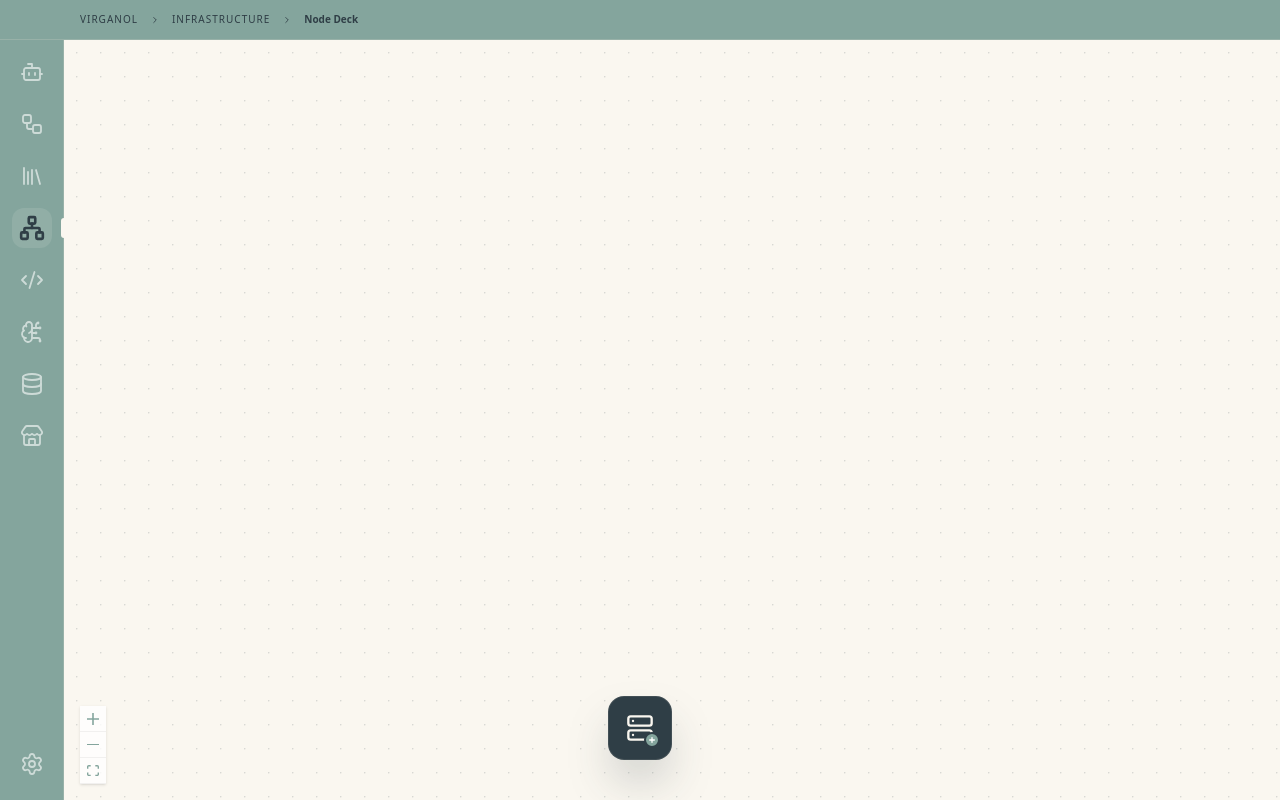
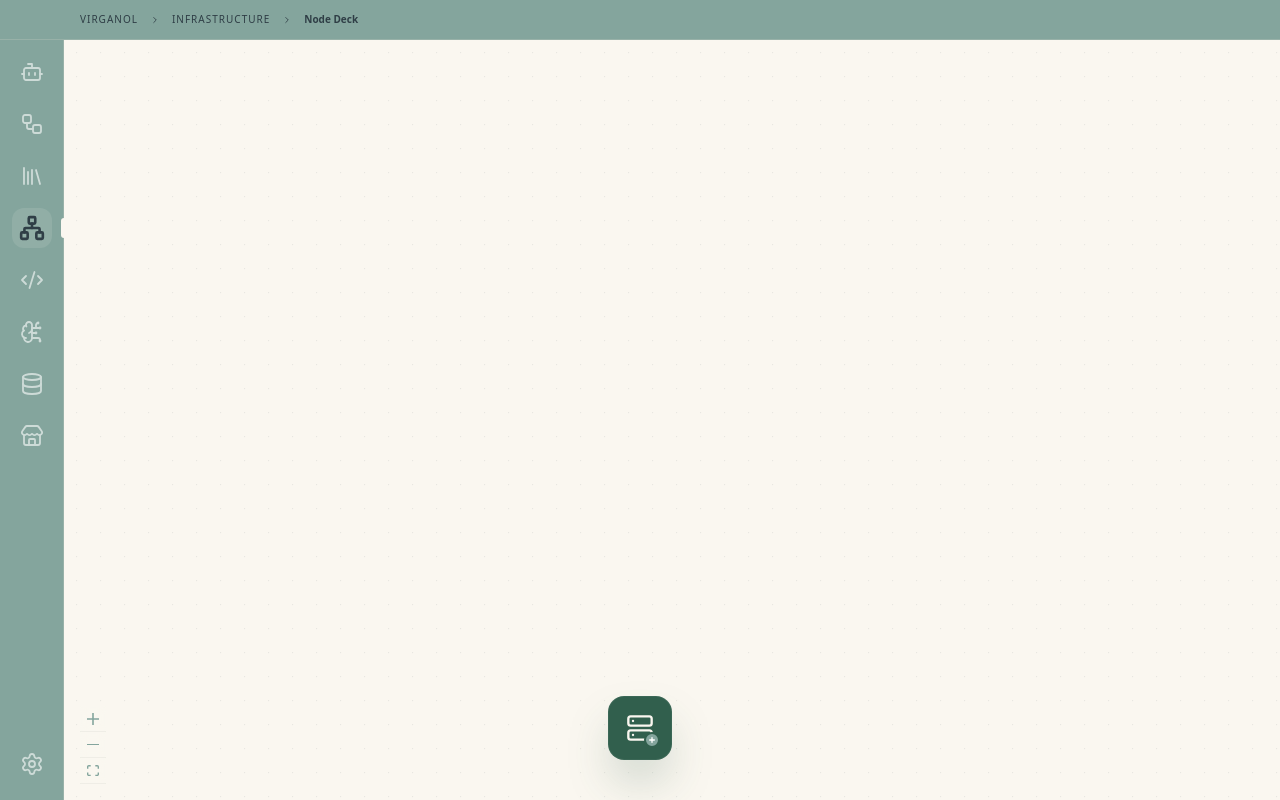
Before and after one commit to SJRnhqh/Virganol, a React (Vite) app in the folder apps/ui/: page / in a window 1280 px wide. Built offline with nearby package versions, Linux system fonts and the light colour scheme.

Commit message:
🎨 style: enhance BaseActionCard and BaseCanvas with semantic theming and improved styles

```diff
--- a/apps/ui/src/components/base/BaseActionCard.tsx
+++ b/apps/ui/src/components/base/BaseActionCard.tsx
@@ -1,44 +1,32 @@
 import { memo, type ElementType } from 'react';
 import { type LucideIcon } from 'lucide-react';
+import { cn } from '@/lib/utils';
 
 interface BaseActionCardProps {
-  icon: LucideIcon | ElementType;    // 主图标
-  badgeIcon?: LucideIcon | ElementType; // 可选的角标图标
-  onClick: () => void;               // 点击动作
-  title: string;                     // 悬浮提示
-  active?: boolean;                  // 是否处于激活状态（预留）
-  className?: string;                // 允许外部微调定位样式
+  icon: LucideIcon | ElementType;
+  badgeIcon?: LucideIcon | ElementType;
+  onClick: () => void;
+  title: string;
+  className?: string;
 }
 
-export const BaseActionCard = memo(({
-  icon: Icon,
-  badgeIcon: BadgeIcon,
-  onClick,
-  title,
-  className = ""
-}: BaseActionCardProps) => {
+export const BaseActionCard = memo(({ icon: Icon, badgeIcon: BadgeIcon, onClick, title, className }: BaseActionCardProps) => {
   return (
-    // 💡 移除 fixed 定位，让其由外部容器（如 NodeDashboard）决定位置
-    <div className={`relative z-50 ${className}`}>
+    <div className={cn("relative z-50", className)}>
       <button
         onClick={onClick}
         title={title}
         className="group relative flex items-center justify-center w-16 h-16
-          bg-[#2F3E46] text-[#FAF7F0]
-          rounded-2xl shadow-2xl shadow-[#2F3E46]/40 border border-[#E6E1D3]/10
+          bg-action-bg text-action-fg
+          rounded-2xl shadow-2xl shadow-action-bg/40 border border-white/5
           overflow-hidden transition-all duration-300
-          hover:scale-110 hover:-translate-y-2 hover:shadow-emerald-900/50 active:scale-95"
+          hover:scale-110 hover:-translate-y-2 active:scale-95"
       >
-        {/* 背景流光效果 */}
-        <div className="absolute inset-0 bg-linear-to-tr from-transparent via-[#84A59D]/30 to-transparent opacity-0 group-hover:opacity-100 transition-opacity duration-500" />
-
-        {/* 核心图标区域 */}
+        <div className="absolute inset-0 bg-linear-to-tr from-transparent via-white/10 to-transparent opacity-0 group-hover:opacity-100 transition-opacity duration-500" />
         <div className="relative z-10">
-          <Icon size={28} strokeWidth={2} className="text-[#FAF7F0] group-hover:text-white transition-colors" />
-
-          {/* 动态渲染角标 */}
+          <Icon size={28} strokeWidth={2} className="text-action-fg group-hover:text-white transition-colors" />
           {BadgeIcon && (
-            <div className="absolute -bottom-1.5 -right-1.5 w-4 h-4 bg-[#84A59D] rounded-full flex items-center justify-center border-2 border-[#2F3E46]">
+            <div className="absolute -bottom-1.5 -right-1.5 w-4 h-4 bg-action-badge rounded-full flex items-center justify-center border-2 border-action-bg">
               <BadgeIcon size={8} strokeWidth={4} className="text-white" />
             </div>
           )}
--- a/apps/ui/src/components/base/BaseCanvas.tsx
+++ b/apps/ui/src/components/base/BaseCanvas.tsx
@@ -3,59 +3,36 @@ import {
   Background,
   Controls,
   BackgroundVariant,
-  type Node,
-  type NodeChange,
-  type NodeTypes,
-  type ReactFlowProps
-} from '@xyflow/react';
-import '@xyflow/react/dist/style.css';
+  type ReactFlowProps,
+} from "@xyflow/react";
+import "@xyflow/react/dist/style.css";
 
-interface BaseCanvasProps extends ReactFlowProps {
-  nodes: Node[];
-  nodeTypes: NodeTypes;
-  onNodesChange: (changes: NodeChange[]) => void;
-  onNodeDoubleClick?: (event: React.MouseEvent, node: Node) => void;
-}
-
-/**
- * V.I.N.E. 基础设施层：通用画布底座
- * 负责定义全局的视觉风格（网格、缩放控制、背景色）
- */
-export function BaseCanvas({
-  nodes,
-  nodeTypes,
-  onNodesChange,
-  onNodeDoubleClick,
-  children,
-  ...rest
-}: BaseCanvasProps) {
+export function BaseCanvas({ children, ...props }: ReactFlowProps) {
   return (
-    <div className="w-full h-full bg-[#FAF7F0]"> {/* 使用你选定的呼吸感背景色 */}
+    <div className="w-full h-full bg-main-bg transition-colors duration-500">
       <ReactFlow
-        nodes={nodes}
-        nodeTypes={nodeTypes}
-        onNodesChange={onNodesChange}
-        onNodeDoubleClick={onNodeDoubleClick}
         fitView
-        minZoom={0.5}
+        minZoom={0.4}
         maxZoom={2.0}
-        defaultEdgeOptions={{ type: 'smoothstep', animated: true }}
+        defaultEdgeOptions={{
+          type: "smoothstep",
+          animated: true,
+          style: { stroke: "var(--canvas-edge)", strokeWidth: 2 },
+        }}
         proOptions={{ hideAttribution: true }}
         className="touch-none"
-        {...rest}
+        {...props}
       >
-        {/* 精密网格：Dots 变体，低不透明度 */}
         <Background
-          color="#2F3E46"
+          color="var(--canvas-grid)"
           gap={24}
-          size={1.5}
+          size={1.2}
           variant={BackgroundVariant.Dots}
-          className="opacity-20!"
+          className="opacity-10!"
         />
-        {/* 自定义控制器样式 */}
         <Controls
-          className="bg-white/60! border-none! shadow-sm! m-4! fill-[#84A59D]!"
           showInteractive={false}
+          className="m-4! border-none! shadow-none!"
         />
         {children}
       </ReactFlow>
--- a/apps/ui/src/styles/index.css
+++ b/apps/ui/src/styles/index.css
@@ -1,79 +1,72 @@
 @import "tailwindcss";
 
-/* 👇 路径修改了：现在 index.css 和 themes 同级，所以直接引用 */
 @import "./themes/_palette.css";
 @import "./themes/light.css";
 
 @theme {
-    /* ... 里面的内容保持不变 ... */
-    /* 侧边栏映射 */
+    /* 语义化颜色映射 */
     --color-sidebar-bg: var(--sidebar-bg);
     --color-sidebar-fg: var(--sidebar-fg);
     --color-sidebar-border: var(--sidebar-border);
     --color-sidebar-active-bg: var(--sidebar-active-bg);
     --color-sidebar-active-fg: var(--sidebar-active-fg);
 
-    /* 顶部栏映射 */
     --color-header-bg: var(--header-bg);
     --color-header-fg: var(--header-fg);
 
-    /* 主体映射 */
     --color-main-bg: var(--main-bg);
 
-    /* 基础色映射 */
+    --color-canvas-grid: var(--canvas-grid);
+    --color-canvas-edge: var(--canvas-edge);
+
+    --color-action-bg: var(--action-bg);
+    --color-action-fg: var(--action-fg);
+    --color-action-badge: var(--action-badge);
+
+    /* 基础色直接映射 */
     --color-sage: var(--color-sage);
     --color-forest: var(--color-forest);
     --color-parchment: var(--color-parchment);
     --color-paper-edge: var(--color-paper-edge);
+    --color-charcoal: var(--color-charcoal);
 }
 
 body {
-    background-color: var(--color-parchment);
+    background-color: var(--main-bg);
     color: var(--color-charcoal);
     margin: 0;
-    /* 选用更具人文气息的字体栈 */
-    font-family:
-        ui-sans-serif,
-        system-ui,
-        -apple-system,
-        BlinkMacSystemFont,
-        "Segoe UI",
-        Roboto,
-        sans-serif;
-    /* 让文字渲染更细腻 */
+    font-family: ui-sans-serif, system-ui, -apple-system, sans-serif;
     -webkit-font-smoothing: antialiased;
     -moz-osx-font-smoothing: grayscale;
 }
 
-/* 甚至可以定义全局的选中文本颜色，增加呼吸感 */
 ::selection {
-    background-color: rgba(132, 165, 157, 0.3);
+    background-color: color-mix(in srgb, var(--sidebar-bg), transparent 70%);
     color: var(--color-charcoal);
 }
-/* --- React Flow Customization for Virganol --- */
 
-/* 隐藏默认的选中框 (因为我们在 ServerNode 内部自己画了漂亮的边框) */
+/* --- React Flow 工业化定制 --- */
+
 .react-flow__node {
     border: none !important;
     background: transparent !important;
-    width: auto !important;
     box-shadow: none !important;
 }
 
-/* 去除聚焦时的蓝色轮廓 */
-.react-flow__node:focus,
-.react-flow__node:focus-visible {
+.react-flow__node:focus, .react-flow__node:focus-visible {
     outline: none !important;
 }
 
-/* 优化控制条 */
 .react-flow__controls-button {
-    background: rgba(255, 255, 255, 0.5) !important;
-    border-bottom: 1px solid rgba(0, 0, 0, 0.05) !important;
+    background: color-mix(in srgb, var(--main-bg), transparent 50%) !important;
+    border-bottom: 1px solid color-mix(in srgb, var(--color-charcoal), transparent 95%) !important;
+    backdrop-filter: blur(4px);
 }
+
 .react-flow__controls-button:hover {
-    background: #ffffff !important;
+    background: var(--main-bg) !important;
 }
+
 .react-flow__controls svg {
-    fill: #84a59d !important;
+    fill: var(--canvas-edge) !important;
 }
--- a/apps/ui/src/styles/themes/light.css
+++ b/apps/ui/src/styles/themes/light.css
@@ -1,34 +1,29 @@
 /* src/styles/themes/light.css */
-
-/* ☀️ 默认浅色主题 (Light / Latte)
-   这里负责 "连线"：把组件的语义变量 (Sidebar) 连接到基础色盘 (Sage/Parchment)
-*/
 
 :root {
     /* === 1. 侧边栏 (Sidebar) === */
-    /* 背景用 "苍艾绿" */
     --sidebar-bg: var(--color-sage);
-    /* 边框用 "纸张边缘色" 的 20% 透明度 */
-    --sidebar-border: color-mix(
-        in srgb,
-        var(--color-paper-edge),
-        transparent 80%
-    );
-    /* 文字用 "纯白" */
+    --sidebar-border: color-mix(in srgb, var(--color-paper-edge), transparent 80%);
     --sidebar-fg: var(--color-white);
-
-    /* 选中项背景用 "米色" */
     --sidebar-active-bg: var(--color-parchment);
-    /* 选中项文字用 "深炭灰" */
     --sidebar-active-fg: var(--color-charcoal);
 
     /* === 2. 顶部栏 (Header) === */
-    /* 背景透明 */
     --header-bg: var(--color-sage);
-    /* 文字深灰 */
     --header-fg: var(--color-charcoal);
 
-    /* === 3. 主内容区 (Main Canvas) === */
-    /* 背景米色 */
+    /* === 3. 主内容区 & 画布 (BaseCanvas) === */
     --main-bg: var(--color-parchment);
+    /* 画布网格：使用深炭灰 */
+    --canvas-grid: var(--color-charcoal);
+    /* 画布连线：使用苍艾绿 */
+    --canvas-edge: var(--color-sage);
+
+    /* === 4. 操作卡片 (BaseActionCard) === */
+    /* 按钮背景：森林绿 */
+    --action-bg: var(--color-forest);
+    /* 按钮内容：暖白 */
+    --action-fg: var(--color-parchment);
+    /* 角标背景：苍艾绿 */
+    --action-badge: var(--color-sage);
 }
```
